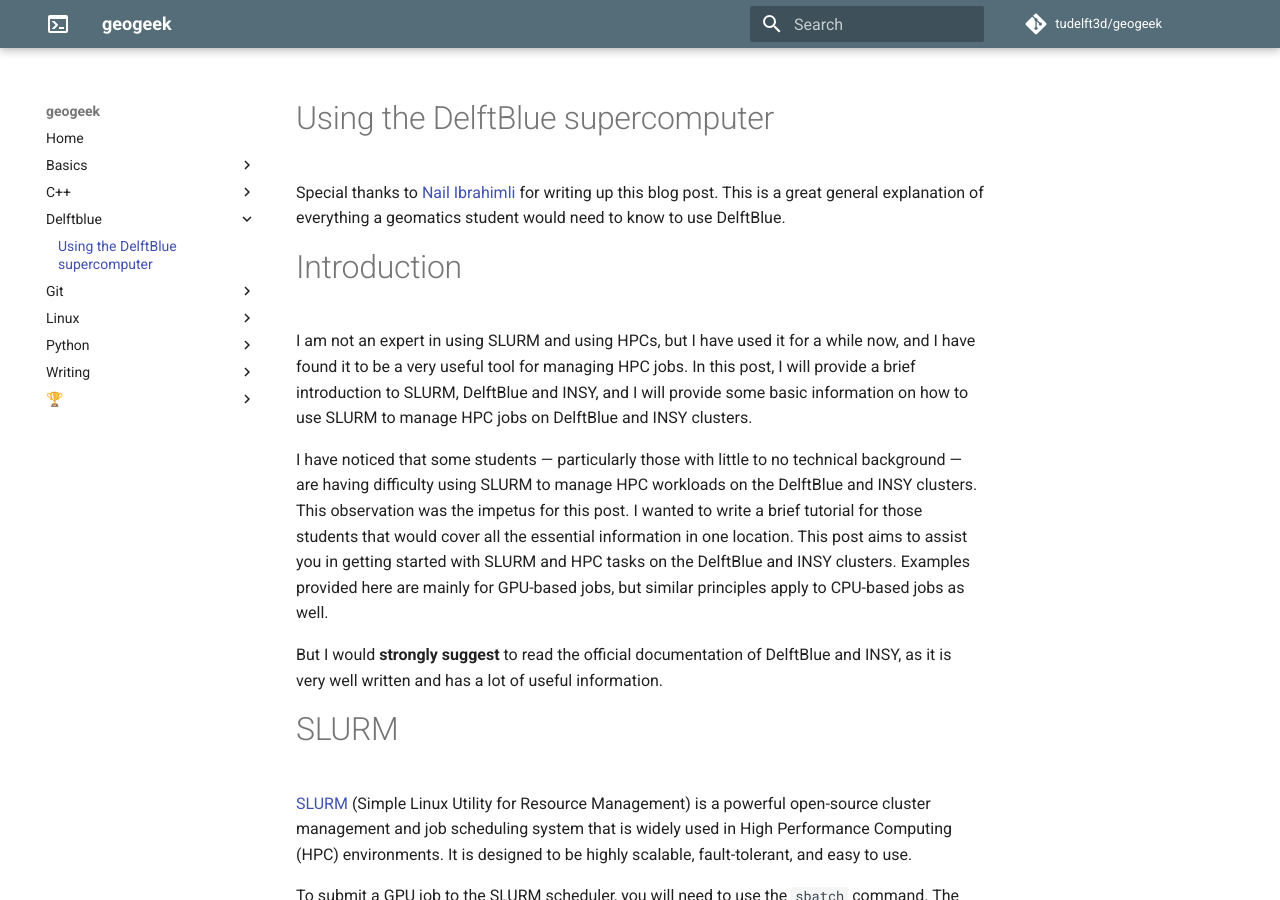
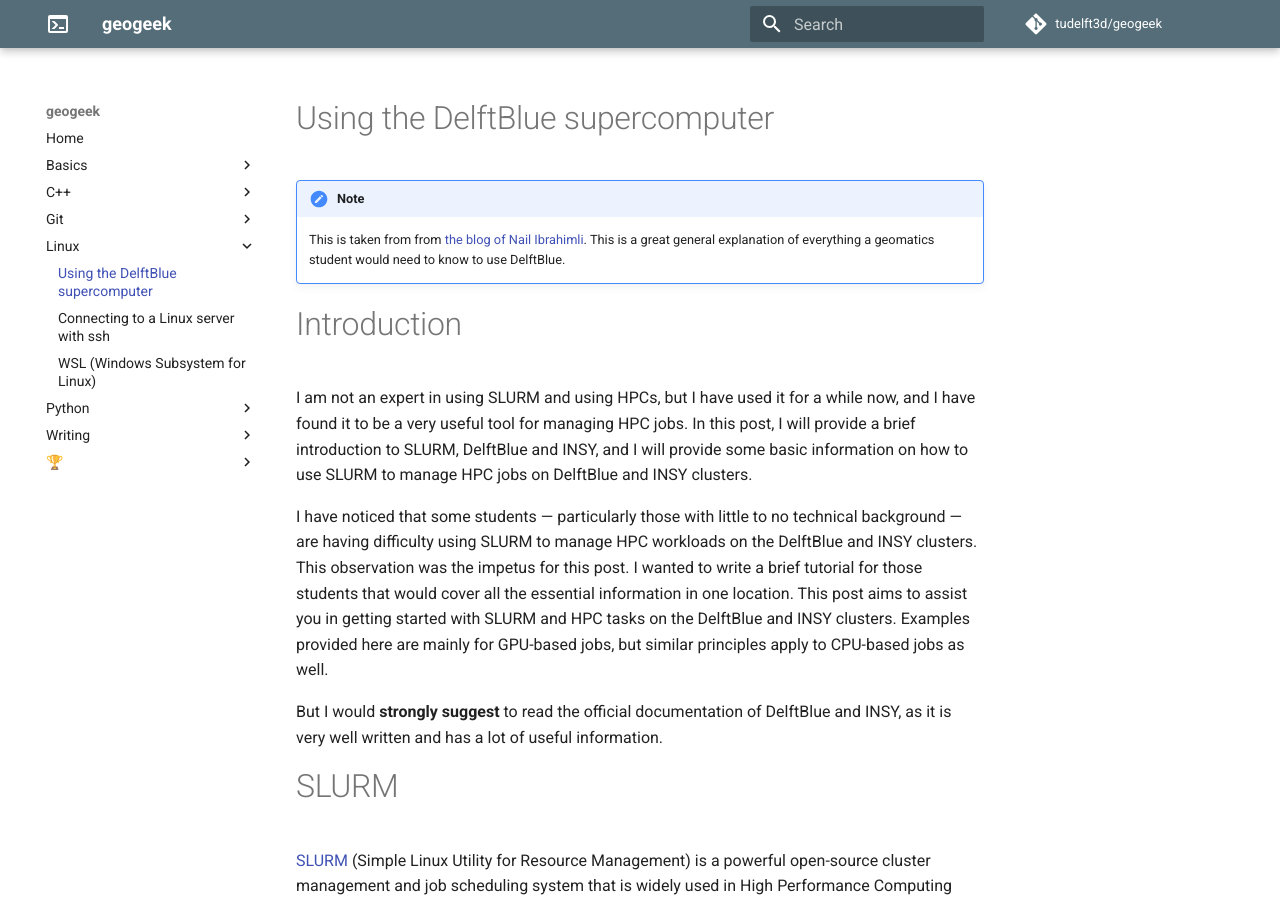
Before and after one commit to tudelft3d/geogeeks, an MkDocs documentation site: the page built from docs/linux/delftblue.md, in a window 1280 px wide and 900 px high. Built offline with MkDocs 1.6.1 and Material for MkDocs 9.7.7, drawn with Linux system fonts in a browser that asks for light colours; comment, search, counter and statistics services are not loaded; some of the changed text lies outside the part shown.

Commit message:
Move delftblue post under "linux" + a clear link to the original post

```diff
--- a/docs/delftblue/delftblue.md
+++ b/docs/linux/delftblue.md
@@ -1,6 +1,8 @@
 # Using the DelftBlue supercomputer
 
-Special thanks to [Nail Ibrahimli](https://3d.bk.tudelft.nl/nail/) for writing up this blog post. This is a great general explanation of everything a geomatics student would need to know to use DelftBlue.
+!!! note
+
+    This is taken from from [the blog of Nail Ibrahimli](https://3d.bk.tudelft.nl/nail/tudhpc/). This is a great general explanation of everything a geomatics student would need to know to use DelftBlue.
 
 # Introduction
 
```
